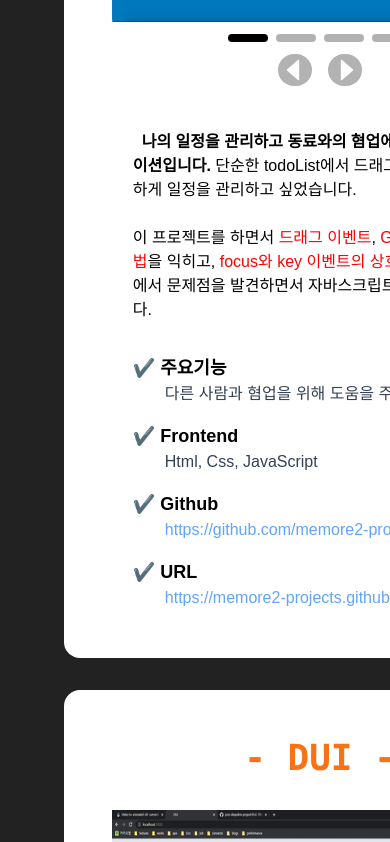
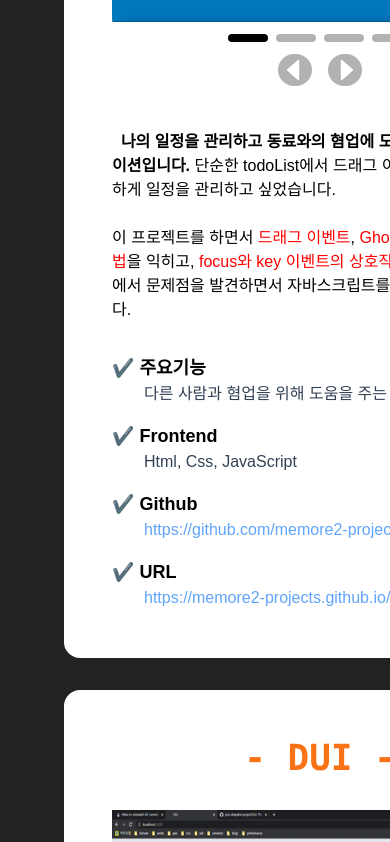
Before and after one commit to rmxhak/portfolio, a React (Create React App) app: page / in a window 390 px wide. Shown: the part 3420-4262 px from the top of the page. Built offline with nearby package versions, Linux system fonts and the light colour scheme; grey boxes are pictures that could not be loaded.

Commit message:
fix: project font와 footer의 모바일 style 수정

```diff
--- a/src/App.jsx
+++ b/src/App.jsx
@@ -50,7 +50,7 @@ function App() {
   return (
     <>
       <Header currentList={currentList} nav={sections} sectionRef={sectionRef} />
-      <main className='relative'>
+      <main className='relative min-w-base'>
         <section ref={(el) => (sectionRef.current[0] = el)} className='home pb-1'>
           <Home sectionRef={sectionRef} />
         </section>
--- a/src/components/Footer.jsx
+++ b/src/components/Footer.jsx
@@ -1,13 +1,13 @@
 const Footer = () => {
   return (
-    <div className='w-full h-[140px] pt-8 mb-4 flex flex-col justify-center items-center'>
+    <footer className='w-full h-[140px] pt-8 mb-4 flex flex-col justify-center items-center'>
       <div>
         <a href='https://github.com/JH-Wooo' className='inline-block w-20'>
           <img src='./images/github.png' alt='github' className='object-cover' />
         </a>
       </div>
       <div>&#169;2023. Jang Hyeon Woo</div>
-    </div>
+    </footer>
   );
 };
 
--- a/src/components/ProjectCard/ProjectCard.jsx
+++ b/src/components/ProjectCard/ProjectCard.jsx
@@ -12,7 +12,7 @@ const ProjectCard = ({ title, addition }) => {
         <div className='m-auto rounded-md max-w-[800px]'>
           <Carousel images={images.createCarouselImages(images.collection[title.toLowerCase()])} />
         </div>
-        <div className='w-[90%] mt-8 m-auto lg:w-full'>
+        <div className='mt-8 m-auto lg:w-full'>
           <ProjectDesc title={title.toLowerCase()} addition={addition} />
         </div>
       </div>
--- a/src/dom/Portfolio.jsx
+++ b/src/dom/Portfolio.jsx
@@ -5,7 +5,7 @@ const Portfolio = () => {
       <br />
       <br />
       &nbsp;&nbsp; 현재 페이지에서 보여지고 있는 홈페이지입니다 리액트와 tailwind를 사용해서{' '}
-      <sapn>반응형 웹</sapn>으로 만들었습니다.
+      <span>반응형 웹</span>으로 만들었습니다.
     </>
   );
 };
--- a/src/index.css
+++ b/src/index.css
@@ -18,6 +18,9 @@
   }
   section {
     @apply min-w-base min-h-base overflow-hidden;
+  }
+  footer {
+    @apply min-w-base overflow-hidden;
   }
 }
 
```
